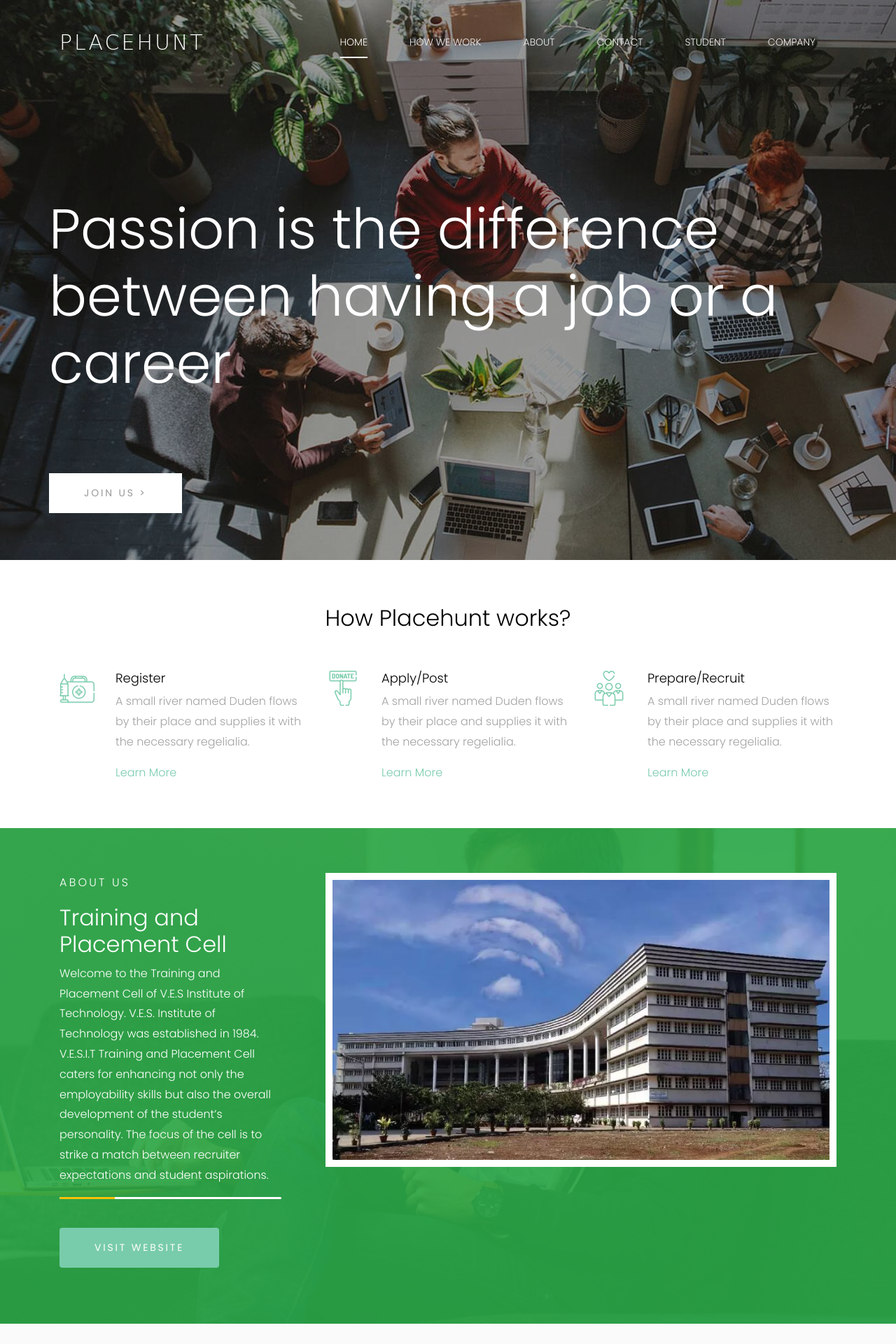
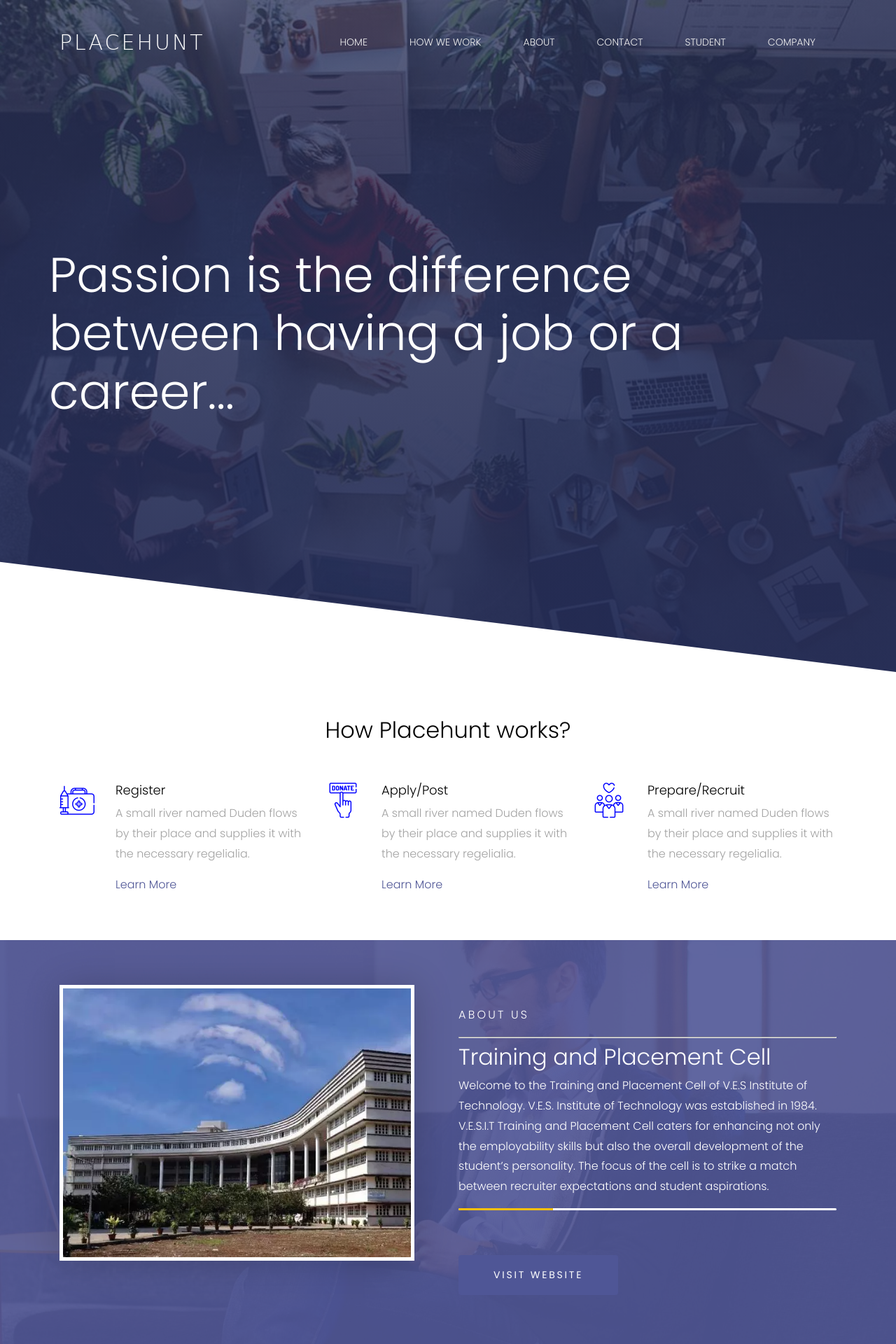
Before and after one commit to GauravSahu98/Placehunt, a PHP site: page / in a window 1280 px wide. Shown: the top 1920 px of the page at 70% size. Run offline with PHP 8.4, Linux system fonts and the light colour scheme; some web fonts are replaced.

Commit message:
index redesigned

```diff
--- a/company/profile.html
+++ b/company/profile.html
@@ -460,7 +460,7 @@
 			<div class="title">
 				Your Profile
 			</div>
-			<div class="main" style="background-image: linear-gradient(-20deg, #ff2846 0%, #6944ff 100%);">
+			<div class="main">
 				<div class="wrapper">
 
 
--- a/css/flaticon.css
+++ b/css/flaticon.css
@@ -35,9 +35,9 @@
   -moz-osx-font-smoothing: grayscale;
 }
 
-.flaticon-first-aid-kit:before { content: "\f100"; }
-.flaticon-donation:before { content: "\f101"; }
-.flaticon-donate:before { content: "\f102"; }
-.flaticon-people:before { content: "\f103"; }
-.flaticon-charity:before { content: "\f104"; }
-.flaticon-heart-box:before { content: "\f105"; }
+.flaticon-first-aid-kit:before { content: "\f100"; color: blue;}
+.flaticon-donation:before { content: "\f101"; color: blue; }
+.flaticon-donate:before { content: "\f102"; color: blue; }
+.flaticon-people:before { content: "\f103"; color: blue; }
+.flaticon-charity:before { content: "\f104"; color: blue; }
+.flaticon-heart-box:before { content: "\f105"; color: blue; }
--- a/css/style.css
+++ b/css/style.css
@@ -6,15 +6,15 @@
   --red: #dc3545;
   --orange: #fd7e14;
   --yellow: #ffc107;
-  --green: #28a745;
+  --green: #4f5696;
   --teal: #20c997;
   --cyan: #17a2b8;
   --white: #fff;
   --gray: #6c757d;
   --gray-dark: #343a40;
-  --primary: #79ccab;
+  --primary: #4f5696;
   --secondary: #6c757d;
-  --success: #28a745;
+  --success: #4f5696;
   --info: #17a2b8;
   --warning: #ffc107;
   --danger: #dc3545;
@@ -74,7 +74,7 @@ blockquote {
   margin: 0 0 1rem; }
 
 a {
-  color: #79ccab;
+  color: #4f5696;
   text-decoration: none;
   background-color: transparent;
   -webkit-text-decoration-skip: objects; }
@@ -280,8 +280,8 @@ h3 {
 
 .btn-primary {
   color: #212529;
-  background-color: #79ccab;
-  border-color: #79ccab; }
+  background-color: #4f5696;
+  border-color: #4f5696; }
   .btn-primary:hover {
     color: #212529;
     background-color: #5dc19a;
@@ -291,8 +291,8 @@ h3 {
     box-shadow: 0 0 0 0.2rem rgba(121, 204, 171, 0.5); }
   .btn-primary:disabled {
     color: #212529;
-    background-color: #79ccab;
-    border-color: #79ccab; }
+    background-color: #4f5696;
+    border-color: #4f5696; }
   .btn-primary:not(:disabled):not(.disabled):active, .btn-primary:not(:disabled):not(.disabled).active {
     color: #212529;
     background-color: #54be94;
@@ -351,8 +351,8 @@ h3 {
       box-shadow: 0 0 0 0.2rem rgba(52, 58, 64, 0.5); }
   .btn-outline-primary:not(:disabled):not(.disabled):active, .btn-outline-primary:not(:disabled):not(.disabled).active {
     color: #212529;
-    background-color: #79ccab;
-    border-color: #79ccab; }
+    background-color: #4f5696;
+    border-color: #4f5696; }
     .btn-outline-primary:not(:disabled):not(.disabled):active:focus, .btn-outline-primary:not(:disabled):not(.disabled).active:focus {
       -webkit-box-shadow: 0 0 0 0.2rem rgba(121, 204, 171, 0.5);
       box-shadow: 0 0 0 0.2rem rgba(121, 204, 171, 0.5); }
@@ -365,8 +365,8 @@ h3 {
       box-shadow: 0 0 0 0.2rem rgba(108, 117, 125, 0.5); }
   .btn-outline-success:not(:disabled):not(.disabled):active, .btn-outline-success:not(:disabled):not(.disabled).active {
     color: #fff;
-    background-color: #28a745;
-    border-color: #28a745; }
+    background-color: #4f5696;
+    border-color: #4f5696; }
     .btn-outline-success:not(:disabled):not(.disabled):active:focus, .btn-outline-success:not(:disabled):not(.disabled).active:focus {
       -webkit-box-shadow: 0 0 0 0.2rem rgba(40, 167, 69, 0.5);
       box-shadow: 0 0 0 0.2rem rgba(40, 167, 69, 0.5); }
@@ -577,7 +577,7 @@ h3 {
   color: #fff;
   text-align: center;
   white-space: nowrap;
-  background-color: #79ccab;
+  background-color: #4f5696;
   -webkit-transition: width 0.6s ease;
   -o-transition: width 0.6s ease;
   transition: width 0.6s ease; }
@@ -717,10 +717,10 @@ a {
   -webkit-transition: .3s all ease;
   -o-transition: .3s all ease;
   transition: .3s all ease;
-  color: #79ccab; }
+  color: #4f5696; }
   a:hover {
     text-decoration: none;
-    color: #79ccab; }
+    color: #4f5696; }
 
 h2, h3 {
   color: #000;
@@ -805,14 +805,18 @@ h2, h3 {
     background: transparent;
     border-color: #fff !important;
     color: #fff !important; }
+    .btn.btn-hover-blue:hover {
+      background: transparent;
+      border-color: blue !important;
+      color: red !important; }
   .btn.btn-primary {
-    background: #79ccab;
-    border: 2px solid #79ccab;
+    background: #4f5696;
+    border: 2px solid #4f5696;
     color: #fff; }
     .btn.btn-primary:hover {
-      border: 2px solid #79ccab;
+      border: 2px solid #4f5696;
       background: transparent;
-      color: #79ccab; }
+      color: #4f5696; }
     .btn.btn-primary:active, .btn.btn-primary:focus {
       color: #fff !important; }
 
@@ -836,7 +840,7 @@ h2, h3 {
     .featured-donate.overlay-color:before {
       position: absolute;
       content: "";
-      background: #28a745;
+      background: rgba(79, 86, 150, 1);
       left: 0;
       top: 0;
       right: 0;
@@ -870,7 +874,7 @@ h2, h3 {
   background: #f2f2f2; }
 
 .person-donate .donate-amount .amount {
-  background: #28a745;
+  background: #4f5696;
   color: #fff; }
 
 .site-section {
@@ -883,11 +887,11 @@ h2, h3 {
   .footer a {
     color: white !important; }
     .footer a:hover {
-      color: #79ccab !important; }
+      color: #4f5696 !important; }
 
 .block-6 .icon {
   margin-right: 30px;
-  color: #79ccab; }
+  color: #4f5696; }
   .block-6 .icon span:before {
     font-size: 50px; }
 
@@ -903,25 +907,35 @@ h2, h3 {
 
 .block-30 {
   background-size: cover;
-  background-color: #ccc;
+  background:
+    linear-gradient(
+    rgba(35,43,85,0.75),
+    rgba(35,43,85,0.95)),
+    url('../media/images/mslider3.jpg') no-repeat center center;
+  background-size: cover;
+  background-attachment: fixed;
   padding: 0;
   position: relative; }
   @media (max-width: 991.98px) {
     .block-30 {
       background-position: center center !important; } }
   .block-30:before {
-    background: #000;
+    background: #fff;
     position: absolute;
     content: "";
-    top: 0;
+    top: 100%;
     left: 0;
+    width: 100%;
+    height: 100%;
+    transform-origin: right;
+    transform: skewY(7deg);
     right: 0;
     bottom: 0;
-    opacity: .4;
+    opacity: 1;
     z-index: 0; }
   .block-30, .block-30 .row {
     min-height: 700px;
-    height: 100vh; }
+    height: 120vh; }
   .block-30 .btn {
     background: #fff;
     border-radius: 0;
@@ -954,7 +968,7 @@ h2, h3 {
   width: 40px;
   font-size: 18px;
   padding-top: 2px;
-  color: #79ccab; }
+  color: #4f5696; }
 
 .block-47 .block-47-image {
   -webkit-box-flex: 0;
@@ -1175,3 +1189,42 @@ h2, h3 {
       left: 0px;
       top: 0px;
     }
+
+
+/*something Fun*/
+#container {
+  perspective: 30px;
+}
+
+#inner {
+  transition: transform 0.5s;
+  -webkit-transition: transform 0.5s;
+  box-shadow: 2px 2px 50px rgba(0, 0, 0, 0.2);
+}
+
+/*============================================================
+ * EXTRAS
+ *============================================================*/
+
+.demo-img {
+  border: solid white 5px;
+  background-image: url("../media/images/bg_2.jpg");
+  background-size: cover;
+  background-repeat: no-repeat;
+}
+
+#container:hover .demo-overlay {
+  opacity: 1;
+}
+
+#container:hover {
+  cursor: pointer;
+}
+
+.demo-overlay {
+  width: 100%;
+  padding: 12em 0;
+  opacity: 0;
+  background-color: rgba(0, 0, 0, 0.5);
+  transition: opacity 0.4s;
+}
--- a/index.php
+++ b/index.php
@@ -11,21 +11,40 @@
     <link rel="stylesheet" href="css/open-iconic-bootstrap.min.css">
     <link rel="stylesheet" href="css/flaticon.css">
     <link rel="stylesheet" href="css/style.css">
+    <script type="text/javascript">
+      var i = 0;
+      var txt = 'Passion is the difference between having a job or a career...';
+      var speed = 50;
+
+      function typeWriter() {
+        if (i < txt.length) {
+          document.getElementById("head").innerHTML += txt.charAt(i);
+          i++;
+          setTimeout(typeWriter, speed);
+        }
+      }
+    </script>
+    <style type="text/css">
+      .navbar.scrolled {
+        background-color: #4f5696 !important;
+        transition: background-color 200ms linear;
+      }
+    </style>
 </head>
-<body>
-    <nav class="navbar navbar-expand-lg navbar-dark ftco_navbar bg-dark ftco-navbar-light" id="ftco-navbar">
+<body onload="typeWriter()" id="top">
+    <nav class="navbar navbar-expand-lg navbar-dark ftco_navbar bg-dark ftco-navbar-light" id="ftco-navbar" style="position: fixed;">
         <div class="container">
           <a class="navbar-brand" href="index.html">PlaceHunt</a>
           <button class="navbar-toggler" type="button" data-toggle="collapse" data-target="#ftco-nav" aria-controls="ftco-nav" aria-expanded="false" aria-label="Toggle navigation">
-            <span class="oi oi-menu"></span>
+            <span class="oi oi-copywriting" style="color: white;"></span>
           </button>
 
           <div class="collapse navbar-collapse" id="ftco-nav">
             <ul class="navbar-nav ml-auto">
-              <li class="nav-item active"><a href="index.html" class="nav-link">Home</a></li>
-              <li class="nav-item"><a href="about.html" class="nav-link">How we work</a></li>
-              <li class="nav-item"><a href="about.html" class="nav-link">About</a></li>
-              <li class="nav-item"><a href="contact.html" class="nav-link">Contact</a></li>
+              <li class="nav-item"><a href="#top" class="nav-link">Home</a></li>
+              <li class="nav-item"><a href="#work" class="nav-link">How we work</a></li>
+              <li class="nav-item"><a href="#about" class="nav-link">About</a></li>
+              <li class="nav-item"><a href="#contact" class="nav-link">Contact</a></li>
               <li class="nav-item"><a href="#studentsignup" class="nav-link">Student</a></li>
               <li class="nav-item"><a href="#companysignup" class="nav-link">Company</a></li>
             </ul>
@@ -38,11 +57,11 @@
 
       <div style="position: relative;">
             <div>
-              <div class="block-30 item" style="background-image: url('media/images/mslider3.jpg'); background-attachment: fixed;" data-stellar-background-ratio="0.5">
+              <div class="block-30 item" data-stellar-background-ratio="0.5">
                 <div class="container">
                   <div class="row align-items-center">
-                      <h3 style="padding-top: 20%; color: white; font-size: 10vh; z-index: 1; padding-bottom: 0%">Passion is the difference between having a job or a career</h2>
-                        <p style="z-index: 1; padding-top: 0%"><a href="https://ves.ac.in/vesit/" class="btn btn-primary btn-hover-white py-3 px-5">Join Us ></a></p>
+                      <h2 id="head" style="color: white; font-size: 8.7vh;"></h2>
+                        <!-- <p style="z-index: 1;"><a href="https://ves.ac.in/vesit/" class="btn btn-primary btn-hover-white py-3 px-5" style="z-index: 1; position: absolute;top:60%; left: 30%;">Join Us ></a></p> -->
                   </div>
 
                 </div>
@@ -50,7 +69,7 @@
             </div>
         </div>
 
-        <div class="site-section">
+        <div class="site-section" id="work">
                 <div class="container">
                         <div class="row mb-5">
                                 <div class="col-md-12 text-center">
@@ -97,15 +116,26 @@
               </div> <!-- .site-section -->
 
 
-              <div class="featured-donate overlay-color" style="background-image: url('media/images/mslider2.jpg'); background-attachment: fixed;">
+              <div class="featured-donate overlay-color" id="about" style="background-image: url('media/images/mslider2.jpg'); background-attachment: fixed;">
 
                 <div class="container">
                   <div class="row">
-                    <div class="col-lg-8 order-lg-2 mb-3 mb-lg-0">
-                      <img src="media/images/bg_2.jpg" alt="Image placeholder" class="img-fluid">
+                    <div class="col-lg-6 pr-lg-5">
+                      <!-- <img src="media/images/bg_2.jpg" alt="Image placeholder" class="img-fluid"> -->
+                      <div id="container">
+                        <div id="inner">
+                          <div class="demo-img">
+                            <div class="demo-overlay">
+
+                            </div>
+                          </div>
+                        </div>
+                        </div>
                     </div>
-                    <div class="col-lg-4 pr-lg-5">
+                    <div class="col-lg-6 order-lg-2 mb-3 mb-lg-0">
+                      <br>
                       <span class="featured-text mb-3 d-block">About Us</span>
+                      <hr>
                       <h2>Training and Placement Cell</h2>
                       <p class="mb-3">Welcome to the Training and Placement Cell of V.E.S Institute of Technology. V.E.S. Institute of Technology was established in 1984.
 
@@ -147,7 +177,7 @@
                                         <a href="#" title=""><img src="media/images/cc5.jpg" alt="" style="float:left;  padding: 1.5%"/></a>
                                     </div><!-- Client  -->
 
-                                    <p style="padding-top: 15%"><a href="https://ves.ac.in/vesit/" class="btn btn-primary btn-hover-white py-3 px-5">See All Companies</a></p>
+                                    <p style="padding-top: 15%"><a href="https://ves.ac.in/vesit/" class="btn btn-primary btn-hover-blue py-3 px-5">See All Companies</a></p>
                                 </div>
                             </div>
                         </div>
@@ -214,7 +244,7 @@
                                 <div class="person-donate text-center bg-light pt-4">
                                     <img src="media/images/web.jpg" alt="Image placeholder" class="img-fluid">
                                     <div class="donate-info">
-                                        <h2>Android App Development</h2>
+                                        <h2>App<br> Development</h2>
                                         <span class="time d-block mb-3">Ionic + React Native</span>
 
                                         <div class="donate-amount d-flex">
@@ -227,7 +257,7 @@
 
                   </div>
                   <div class="row col-lg-12 align-items-center">
-                  <p><a href="https://ves.ac.in/vesit/" class="btn btn-primary btn-hover-white py-3 px-5">See All Positions</a></p>
+                  <p><a href="https://ves.ac.in/vesit/" class="btn btn-primary btn-hover-blue py-3 px-5" style="position: absolute;left: 20%;">See All Positions</a></p>
                 </div>
                 </div>
 
@@ -292,13 +322,13 @@
                     </div>
                   </div>
 
-                  <footer class="footer">
+                  <footer class="footer" id="contact">
                         <div class="container">
                           <div class="row mb-5">
                             <div class="col-md-9 col-lg-6">
                               <h3 style="color: white; padding-bottom: 8%">About Us</h3>
                               <p class="mb-5">Far far away, behind the word mountains, far from the countries Vokalia and Consonantia, there live the blind texts. Separated they live in Bookmarksgrove right at the coast of the Semantics, a large language ocean.</p>
-                              <p><a href="#" class="btn btn-primary px-4 py-3">Join Us</a></p>
+                              <p><a href="#" class="btn btn-primary btn-hover-white px-4 py-3">Join Us</a></p>
                             </div>
 
                             <div class="col-md-9 col-lg-6">
@@ -328,5 +358,50 @@
     <script src="js/jquery-migrate-3.0.1.min.js"></script>
     <script src="js/bootstrap.min.js"></script>
     <script src="js/main.js"></script>
+    <script src="js/movement.js"></script>
+    <script type="text/javascript">
+      $(function () {
+        $(document).scroll(function () {
+          var $nav = $(".navbar");
+          $nav.toggleClass('scrolled', $(this).scrollTop() > $nav.height());
+        });
+      });
+
+      $('a[href*="#"]')
+        // Remove links that don't actually link to anything
+        .not('[href="#"]')
+        .not('[href="#0"]')
+        .click(function(event) {
+          // On-page links
+          if (
+            location.pathname.replace(/^\//, '') == this.pathname.replace(/^\//, '')
+            &&
+            location.hostname == this.hostname
+          ) {
+            // Figure out element to scroll to
+            var target = $(this.hash);
+            target = target.length ? target : $('[name=' + this.hash.slice(1) + ']');
+            // Does a scroll target exist?
+            if (target.length) {
+              // Only prevent default if animation is actually gonna happen
+              event.preventDefault();
+              $('html, body').animate({
+                scrollTop: target.offset().top
+              }, 1000, function() {
+                // Callback after animation
+                // Must change focus!
+                var $target = $(target);
+                $target.focus();
+                if ($target.is(":focus")) { // Checking if the target was focused
+                  return false;
+                } else {
+                  $target.attr('tabindex','-1'); // Adding tabindex for elements not focusable
+                  $target.focus(); // Set focus again
+                };
+              });
+            }
+          }
+        });
+    </script>
 </body>
 </html>
```
Also changed, not shown: js/movement.js (added, +82 -0 lines).
